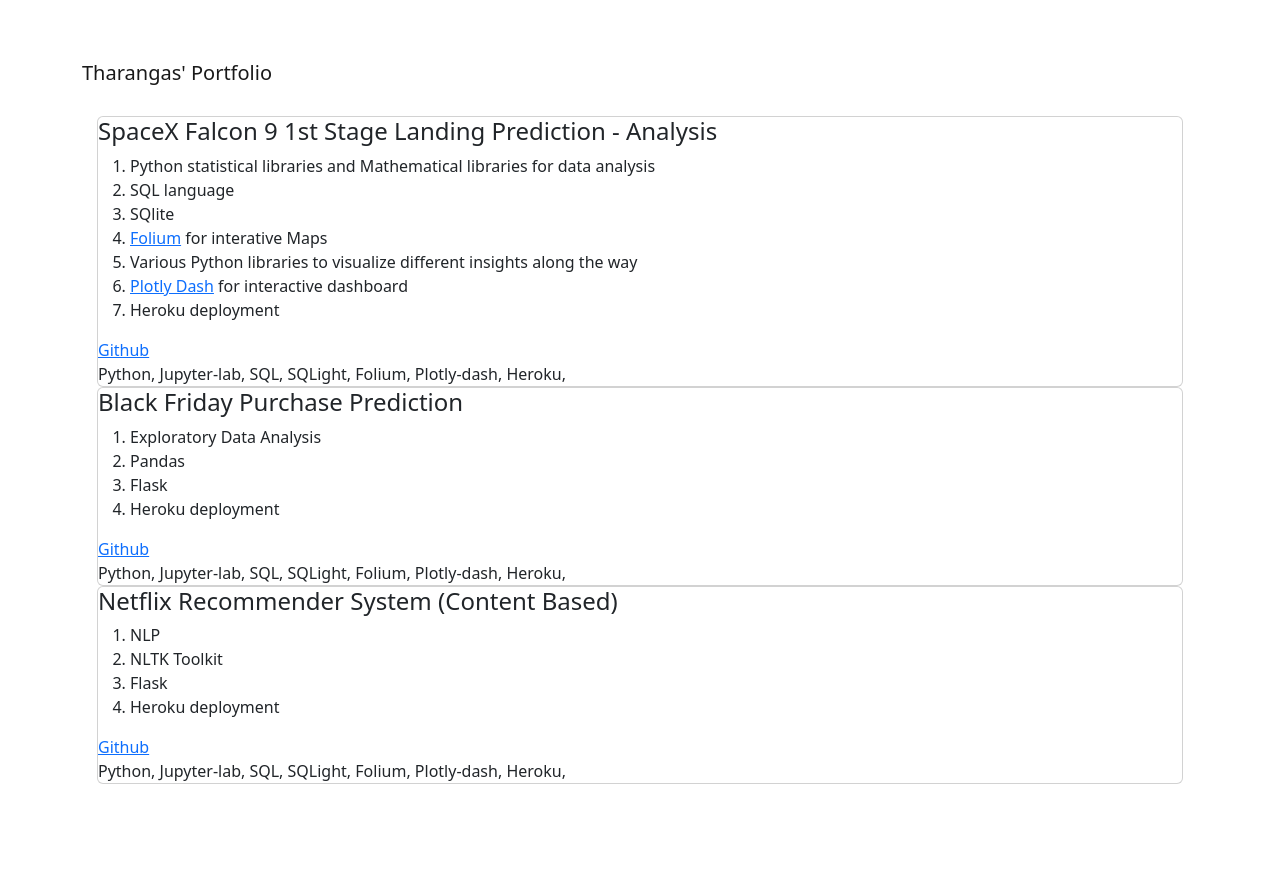
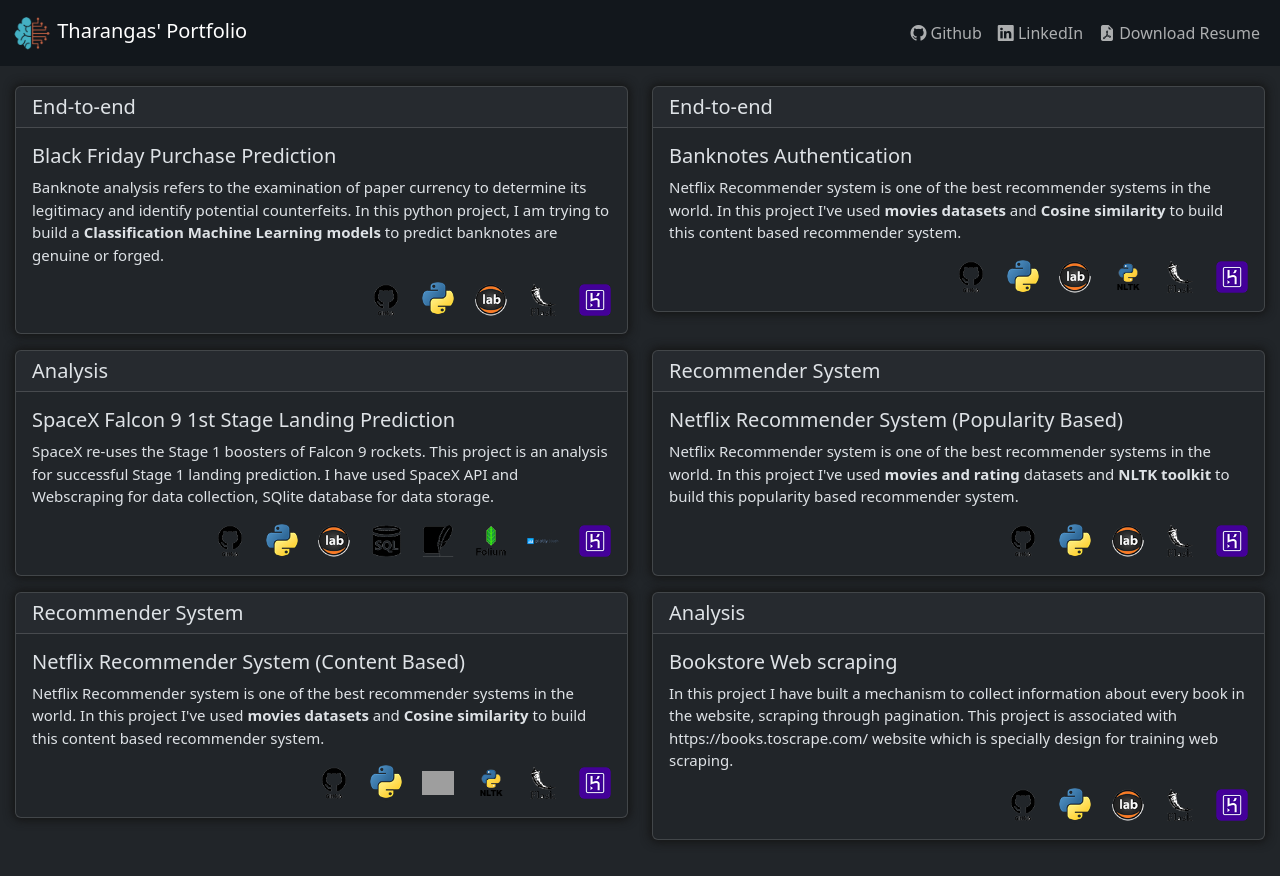
Before and after one commit to tharangachaminda/tharanga-portfolio, a Flask app: page / in a window 1280 px wide. Before the commit the page ends 784 px from the top, so only its background shows below. Run offline with Flask 3, Linux system fonts and the light colour scheme; grey boxes are pictures that could not be loaded.

Commit message:
initial images and icons added. color theme applied

```diff
--- a/app.py
+++ b/app.py
@@ -4,46 +4,54 @@
 
 my_work = [
     {
-        'title': 'SpaceX Falcon 9 1st Stage Landing Prediction - Analysis',
-        'description': '''<ol>
-                            <li>Python statistical libraries and Mathematical libraries for data analysis</li>
-                            <li>SQL language</li>
-                            <li>SQlite</li>
-                            <li><a href="https://python-visualization.github.io/folium/">Folium</a> for interative Maps</li>
-                            <li>Various Python libraries to visualize different insights along the way</li>
-                            <li><a href="https://dash.plotly.com/">Plotly Dash</a> for interactive dashboard</li>
-                            <li>Heroku deployment</li>
-                          </ol>
-                            ''',
-        'github': 'https://github.com/tharangachaminda/popularity-based-recommendation-system',
-        'icons': ['Python', 'Jupyter-lab', 'SQL', 'SQLight', 'Folium', 'Plotly-dash', 'Heroku']
+        'header': 'End-to-end',
+        'title': 'Black Friday Purchase Prediction',
+        'description': "Banknote analysis refers to the examination of paper currency to determine its legitimacy and identify potential counterfeits. In this python project, I am trying to build a <b>Classification Machine Learning models</b> to predict banknotes are genuine or forged.",
+        'github': 'https://github.com/tharangachaminda/banknotes_analysis',
+        'icons': ['python', 'jupyterlab', 'flask', 'heroku']
     },
 
     {
-        'title': 'Black Friday Purchase Prediction',
-        'description': '''<ol>
-                            <li>Exploratory Data Analysis</li>
-                            <li>Pandas</li>
-                            <li>Flask</li>
-                            <li>Heroku deployment</li>
-                          </ol>
-                            ''',
-        'github': 'https://github.com/tharangachaminda/Black_Friday_Purchase',
-        'icons': ['Python', 'Jupyter-lab', 'SQL', 'SQLight', 'Folium', 'Plotly-dash', 'Heroku']
+        'header': 'End-to-end',
+        'title': 'Banknotes Authentication',
+        'description': "Netflix Recommender system is one of the best recommender systems in the world. In this project I've used <b>movies datasets</b> and <b>Cosine similarity</b> to build this content based recommender system.",
+        'github': 'https://github.com/tharangachaminda/content_based_recommender_system',
+        'icons': ['python', 'jupyterlab', 'nltk', 'flask', 'heroku']
     },
 
     {
+        'header': 'Analysis',
+        'title': 'SpaceX Falcon 9 1st Stage Landing Prediction',
+        'description': "SpaceX re-uses the Stage 1 boosters of Falcon 9 rockets. This project is an analysis for successful Stage 1 landing prediction. I have used SpaceX API and Webscraping for data collection, SQlite database for data storage.",
+        'github': 'https://github.com/tharangachaminda/popularity-based-recommendation-system',
+        'icons': ['python', 'jupyterlab', 'sql', 'sqlite', 'folium', 'plotly-dash', 'heroku']
+    },
+
+    {
+        'header': 'Recommender System',
+        'title': 'Netflix Recommender System (Popularity Based)',
+        'description': "Netflix Recommender system is one of the best recommender systems in the world. In this project I've used <b>movies and rating</b> datasets and <b>NLTK toolkit</b> to build this popularity based recommender system.",
+        'github': 'https://github.com/tharangachaminda/popularity-based-recommendation-system',
+        'icons': ['Python', 'jupyterlab', 'flask', 'heroku']
+    },
+
+    {
+        'header': 'Recommender System',
         'title': 'Netflix Recommender System (Content Based)',
-        'description': '''<ol>
-                            <li>NLP</li>
-                            <li>NLTK Toolkit</li>
-                            <li>Flask</li>
-                            <li>Heroku deployment</li>
-                          </ol>
-                            ''',
-        'github': 'https://github.com/tharangachaminda/popularity-based-recommendation-system',
-        'icons': ['Python', 'Jupyter-lab', 'SQL', 'SQLight', 'Folium', 'Plotly-dash', 'Heroku']
+        'description': "Netflix Recommender system is one of the best recommender systems in the world. In this project I've used <b>movies datasets</b> and <b>Cosine similarity</b> to build this content based recommender system.",
+        'github': 'https://github.com/tharangachaminda/content_based_recommender_system',
+        'icons': ['Python', 'jupyterlabb', 'nltk', 'flask', 'heroku']
     },
+
+    {
+        'header': 'Analysis',
+        'title': 'Bookstore Web scraping',
+        'description': "In this project I have built a mechanism to collect information about every book in the website, scraping through pagination. This project is associated with https://books.toscrape.com/ website which is specially design for training web scraping. ",
+        'github': 'https://github.com/tharangachaminda/bookstore_webscraping',
+        'icons': ['Python', 'jupyterlab', 'flask', 'heroku']
+    },
+
+
 ]
 
 @app.route("/")
--- a/static/css/main.css
+++ b/static/css/main.css
@@ -1,6 +1,16 @@
-body {
-    padding-top: 50px;
-  }
-  .top-pad {
-    padding: 20px 15px;
-  }
+.top-pad {
+  padding: 20px 15px;
+}
+
+.sm-icon {
+  width: 32px;
+  height: auto;
+}
+
+.card-shadow {
+  box-shadow: 0px 0px 10px 2px #141414;
+}
+
+.card-shadow:hover {
+  box-shadow: 0px 0px 15px 2px #2c2c2c;
+}
--- a/templates/base.html
+++ b/templates/base.html
@@ -1,27 +1,42 @@
 <!DOCTYPE html>
-<html lang="en">
+<html lang="en" data-bs-theme="dark">
   <head>
     <meta charset="utf-8">
     <meta http-equiv="X-UA-Compatible" content="IE=edge">
     <meta name="viewport" content="width=device-width, initial-scale=1">
-    <title>Jinja2 Tutorial - Tutsplus</title>
-    <link rel="stylesheet" href="https://cdn.jsdelivr.net/npm/bootstrap@5.2.3/dist/css/bootstrap.min.css">
+    <title>Tharangas' Portfolio</title>
+    <link rel="stylesheet" href="https://cdn.jsdelivr.net/npm/bootstrap@5.3/dist/css/bootstrap.min.css">
+    <link rel="stylesheet" href="https://cdn.jsdelivr.net/npm/bootstrap-icons@1.10.5/font/bootstrap-icons.css">
     <link href="{{ url_for('static', filename='css/main.css') }}" rel="stylesheet">
   </head>
   <body>
-    <div class="navbar navbar-inverse navbar-fixed-top" role="navigation">
-      <div class="container">
-        <div class="navbar-header">
-          <a class="navbar-brand" href="{{ url_for('home')}}">Tharangas' Portfolio</a>
-        </div>
+    <div class="navbar navbar-fixed-top navbar-expand-lg" role="navigation" style="background-color: #12171c;">
+      <div class="container-fluid">
+          <a class="navbar-brand" href="{{ url_for('home')}}"><img src="{{ url_for('static', filename='assets/images/ml.png') }}" width="40" /> Tharangas' Portfolio</a>
+          <button class="navbar-toggler" type="button" data-bs-toggle="collapse" data-bs-target="#navbarItems" aria-controls="navbarItems" aria-expanded="false" aria-label="Tharangas' Portfolio">
+            <span class="navbar-toggler-icon"></span>
+          </button>
+          <div class="collapse navbar-collapse justify-content-end" id="navbarItems">
+            <ul class="navbar-nav mb-2 mb-lg-0">
+              <li class="nav-item">
+                <a class="nav-link" target="_blank" aria-current="page" href="https://github.com/tharangachaminda"><i class="bi bi-github"></i> Github</a>
+              </li>
+              <li class="nav-item">
+                <a class="nav-link" target="_blank" href="https://www.linkedin.com/in/tharangachaminda/"><i class="bi bi-linkedin"></i> LinkedIn</a>
+              </li>
+              <li class="nav-item">
+                <a class="nav-link" target="_blank" href="#"><i class="bi bi-file-earmark-pdf-fill"></i> Download Resume</a>
+              </li>
+            </ul>
+          </div>
       </div>
     </div>
-    <div class="container">
-      {% block container %}{% endblock %}
-    </div>
+
+    {% block container %}{% endblock %}
+
     <!-- jQuery (necessary for Bootstrap's JavaScript plugins) -->
 
     <script src="https://ajax.googleapis.com/ajax/libs/jquery/3.7.0/jquery.min.js"></script>
-    <script src="https://cdn.jsdelivr.net/npm/bootstrap@5.2.3/dist/js/bootstrap.min.js"></script>
+    <script src="https://cdn.jsdelivr.net/npm/bootstrap@5.3/dist/js/bootstrap.min.js"></script>
   </body>
 </html>
--- a/templates/home.html
+++ b/templates/home.html
@@ -2,17 +2,31 @@
 
 {% block container %}
     <div class="top-pad">
+        <div class="row">
         {% for work in mywork %}
-            <div class="card">
-                <h4>{{ work['title'] }}</h4>
-                {{ work['description']|safe }}
-                <a href="{{ work['github'] }}" target="_blank">Github</a>
-                <div>
-                    {% for icon in work['icons'] %}
-                        <span>{{ icon }}, </span>
-                    {% endfor %}
+
+                <div class="col-6">
+                    <div class="card mb-3 card-shadow">
+                        <h5 class="card-header">
+                            {{ work['header'] }}
+                        </h5>
+                        <div class="card-body">
+                            <h5 class="card-title">{{ work['title'] }}</h5>
+                            <p class="card-text text-sm" style="font-size: 15px;">
+                                {{ work['description']|safe }}
+                            </p>
+                            <div style="text-align: right;">
+                                <a class="card-link" href="{{ work['github'] }}" target="_blank"><img class="sm-icon" src="{{ url_for("static", filename="assets/images/github.png") }}" /></a>
+                                {% for icon in work['icons'] %}
+                                    <a class="card-link"><img class="sm-icon" src="{{ url_for("static", filename="assets/images/") }}{{icon}}.png" /></a>
+                                {% endfor %}
+                            </div>
+                        </div>
+
+                    </div>
                 </div>
-            </div>
+
         {% endfor %}
+        </div>
     </div>
 {% endblock %}
```
Also changed, not shown: static/assets/images/flask.png (added), static/assets/images/folium.png (added), static/assets/images/github.png (added), static/assets/images/heroku.png (added), static/assets/images/jupyterlab.png (added), static/assets/images/ml.png (added), static/assets/images/neuralnet.png (added), static/assets/images/nltk.png (added), static/assets/images/plotly-dash.png (added), static/assets/images/python.png (added), static/assets/images/sql.png (added), static/assets/images/sqlite.png (added).
